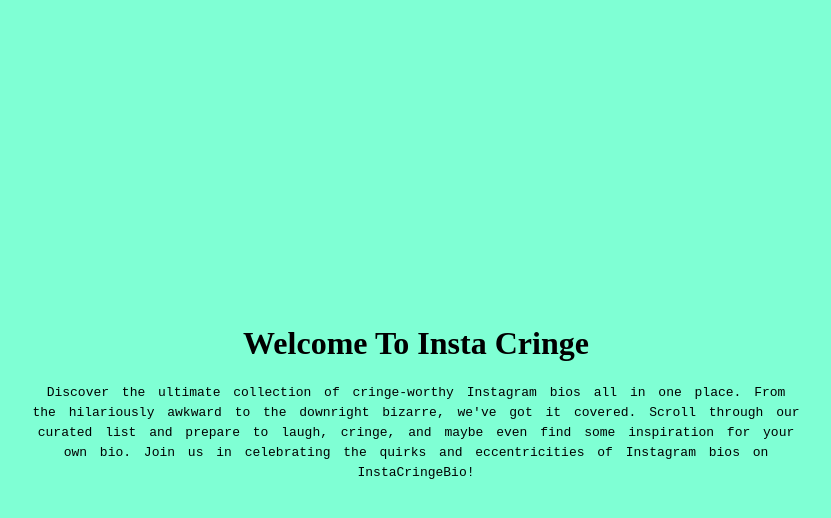
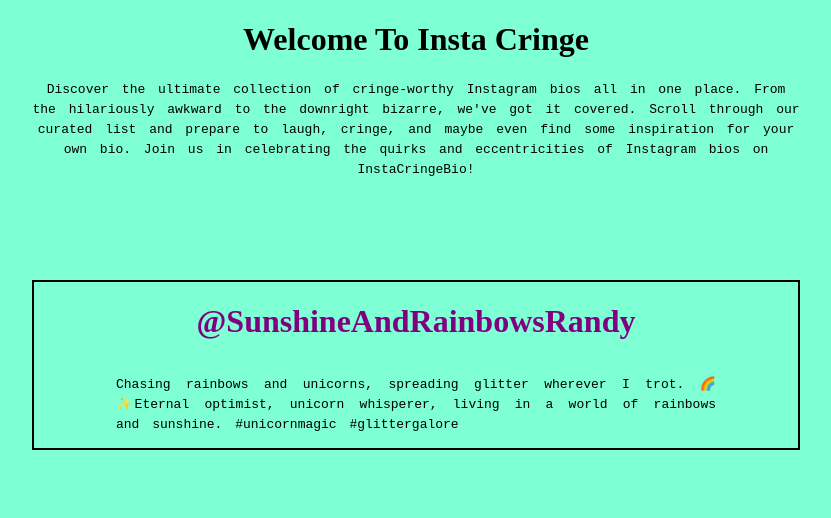
Before and after one commit to heybadrinath/Insta_Cringe, a React (Vite) app in the folder client/frontEnd/: page / in a window 1280 px wide. Shown: the top 518 px of the page, without its empty margins (224-1055 px from the left). Built offline with nearby package versions, Linux system fonts and the light colour scheme.

Commit message:
added data commit

```diff
--- a/client/frontEnd/src/App.jsx
+++ b/client/frontEnd/src/App.jsx
@@ -1,6 +1,5 @@
-import { useState } from "react";
 import "./App.css";
-
+import FirstEntity from "./components/firstEntity";
 function App() {
   return (
     <div className="home">
@@ -13,6 +12,7 @@
         in celebrating the quirks and eccentricities of Instagram bios on
         InstaCringeBio!
       </p>
+      <FirstEntity />
     </div>
   );
 }
--- /dev/null
+++ b/client/frontEnd/src/components/firstEntity.css
@@ -0,0 +1,18 @@
+.dummy{
+    border: 2px solid black;
+    display: flex;
+    flex-direction: column;
+    justify-content: center;
+    align-items: center;
+    margin-top: 100px;
+}
+
+.dummy h1{
+    color: purple;
+    width: min-content;
+}
+
+.dummy p{
+    width: 600px;
+    text-align: justify;
+}
--- /dev/null
+++ b/client/frontEnd/src/components/firstEntity.jsx
@@ -0,0 +1,14 @@
+import React from 'react'
+import data from "../dummyData.json"
+import "./firstEntity.css"
+
+function FirstEntity() {
+  return (
+    <div className='dummy'>
+        <h1>{data.UserName}</h1>
+        <p>{data.Bio}</p>
+    </div>
+  )
+}
+
+export default FirstEntity
--- /dev/null
+++ b/client/frontEnd/src/dummyData.json
@@ -0,0 +1,5 @@
+{
+  "UserId": 31,
+  "UserName": "@SunshineAndRainbowsRandy",
+  "Bio": "Chasing rainbows and unicorns, spreading glitter wherever I trot. 🌈✨Eternal optimist, unicorn whisperer, living in a world of rainbows and sunshine. #unicornmagic #glittergalore"
+}
--- a/client/frontEnd/src/index.css
+++ b/client/frontEnd/src/index.css
@@ -1,7 +1,6 @@
 body {
   margin: 0;
   display: flex;
-  place-items: center;
   min-width: 320px;
   min-height: 100vh;
   background-color: aquamarine;
```
Also changed, not shown: client/frontEnd/src/App.css (line endings or trailing spaces).
